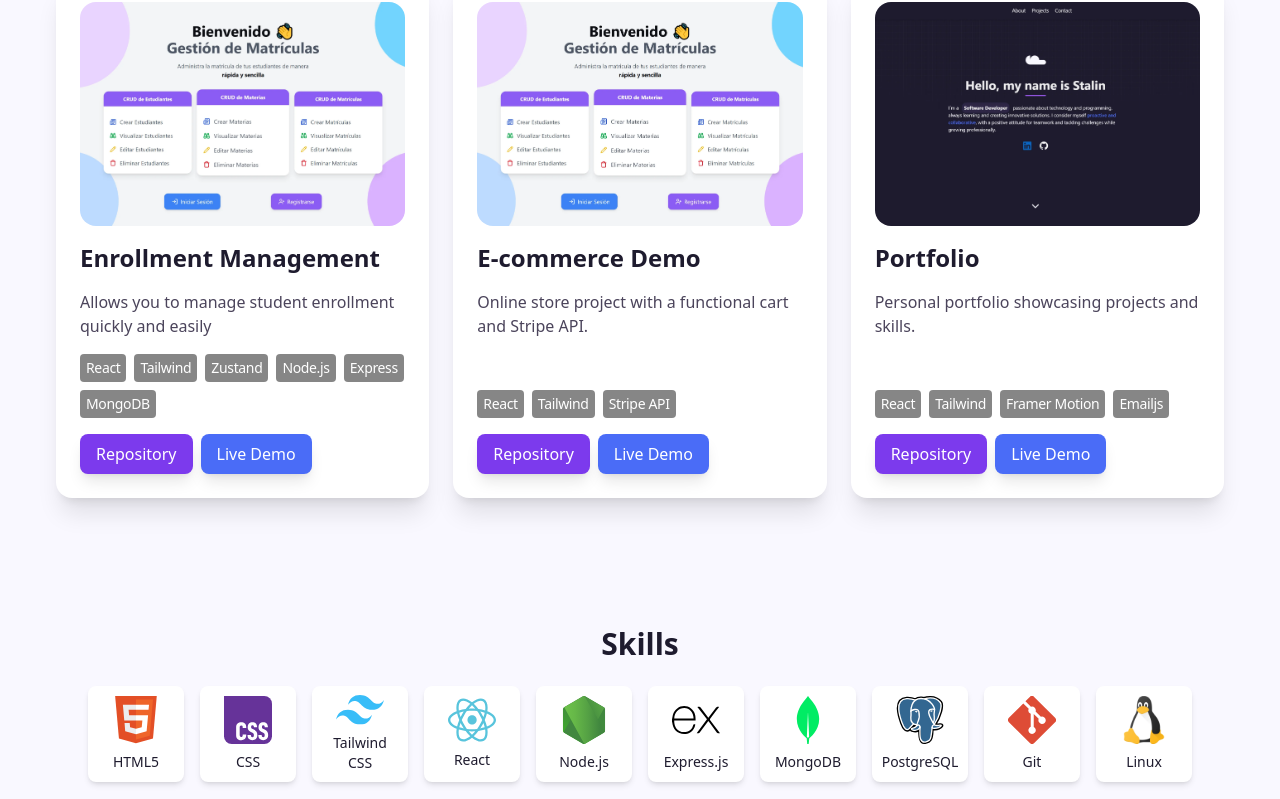
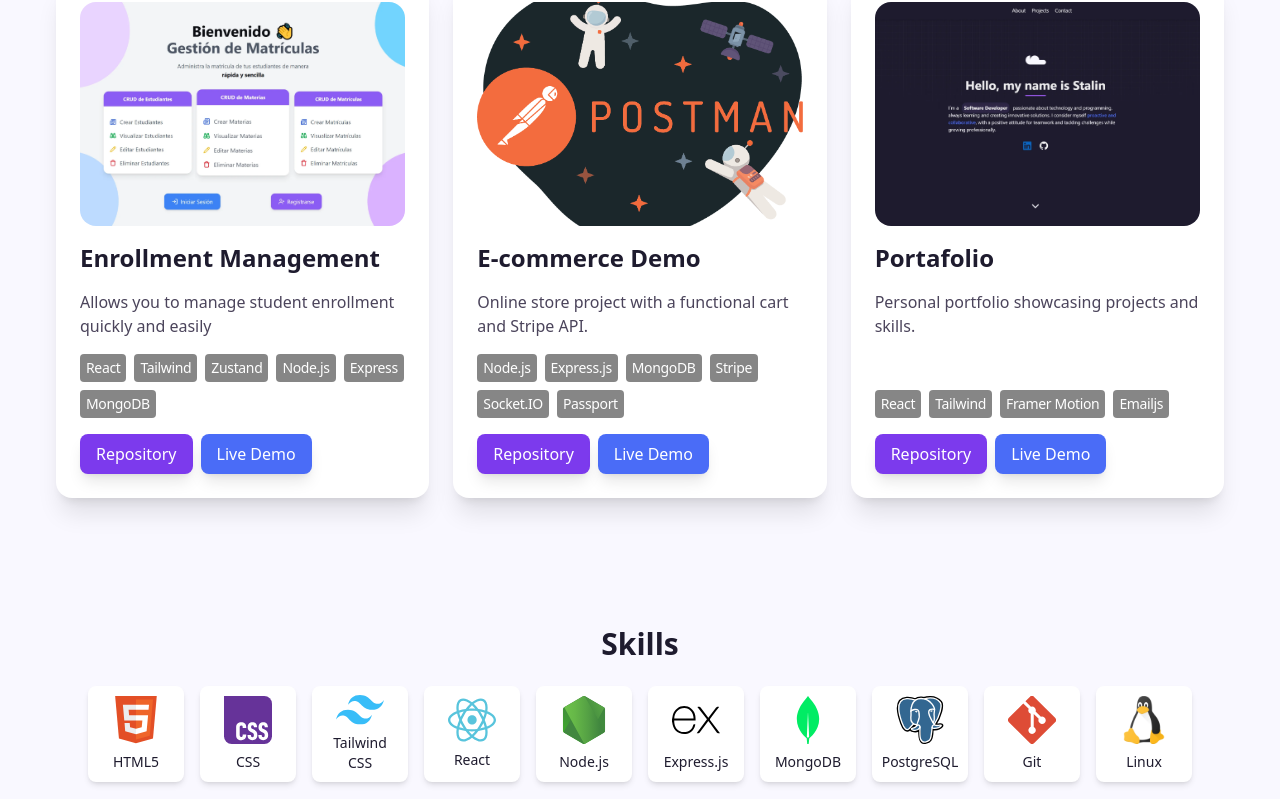
Before and after one commit to DxdCode/Portafolio, a React (Vite) app: page / in a window 1280 px wide. Shown: the part 990-1789 px from the top of the page. Built offline with nearby package versions, Linux system fonts and the light colour scheme.

Commit message:
Changes Projects

```diff
--- a/src/data/projects.js
+++ b/src/data/projects.js
@@ -1,5 +1,6 @@
 import img1 from '../assets/img1.webp';
 import img2 from '../assets/img2.webp';
+import img3 from '../assets/img3.webp';
 
 const subdata = {
   matriculas: {
@@ -13,13 +14,13 @@ const subdata = {
     }
   },
   ecommerce: {
-    image: img1,
+    image: img3,
     urls: {
-      link: "https://ecommerce-demo.netlify.app/",
-      github: "https://github.com/DxdCode/EcommerceDemo"
+      link: "https://documenter.getpostman.com/view/45748353/2sB2x6kX2Q",
+      github: "https://github.com/MateooMoran/ProyectoTesis/tree/main/Backend-Poli"
     },
     technologies: {
-      tech: ["React", "Tailwind", "Stripe API"]
+      tech: ["Node.js", "Express.js", "MongoDB", "Stripe", "Socket.IO", "Passport",]
     }
   },
   portafolio: {
@@ -51,7 +52,7 @@ export const projects = {
       },
       {
         id: 3,
-        title: "Portfolio",
+        title: "Portafolio",
         description: "Personal portfolio showcasing projects and skills.",
         ...subdata.portafolio
       }
```
Also changed, not shown: src/assets/img3.webp (added).
